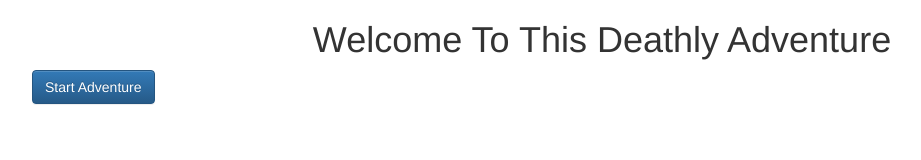
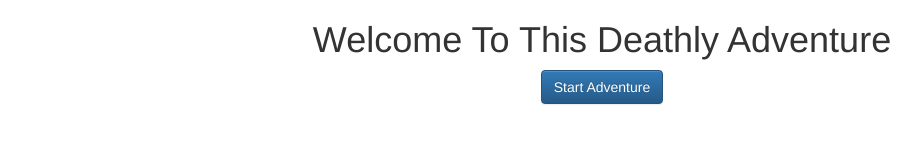
Before and after one commit to friendo9876/MI-449-SS17-740-js-conditionals-uMDt4P, a plain HTML site: page index.html in a window 1280 px wide. Shown: the whole page, without its empty margins (38-959 px from the left). Drawn offline with nearby package versions, Linux system fonts and the light colour scheme.

Commit message:
fixed button alignment

```diff
--- a/index.html
+++ b/index.html
@@ -12,9 +12,9 @@
 <body>
   <div class="container">
     <h1 style="text-align: center;">Welcome To This Deathly Adventure</h1>
-    <p class="text-align:center;">
-      <button type="button" class="btn btn-primary" id="confirm">Start Adventure</button>
-    </p>
+    <div style="text-align:center">
+      <button type="button" class="btn btn-primary" id="confirm" style="margin:0 auto;">Start Adventure</button>
+    </div>
   </div>
   <script src="https://ajax.googleapis.com/ajax/libs/jquery/1.12.4/jquery.min.js"></script>
   <!-- Include all compiled plugins (below), or include individual files as needed -->
```
